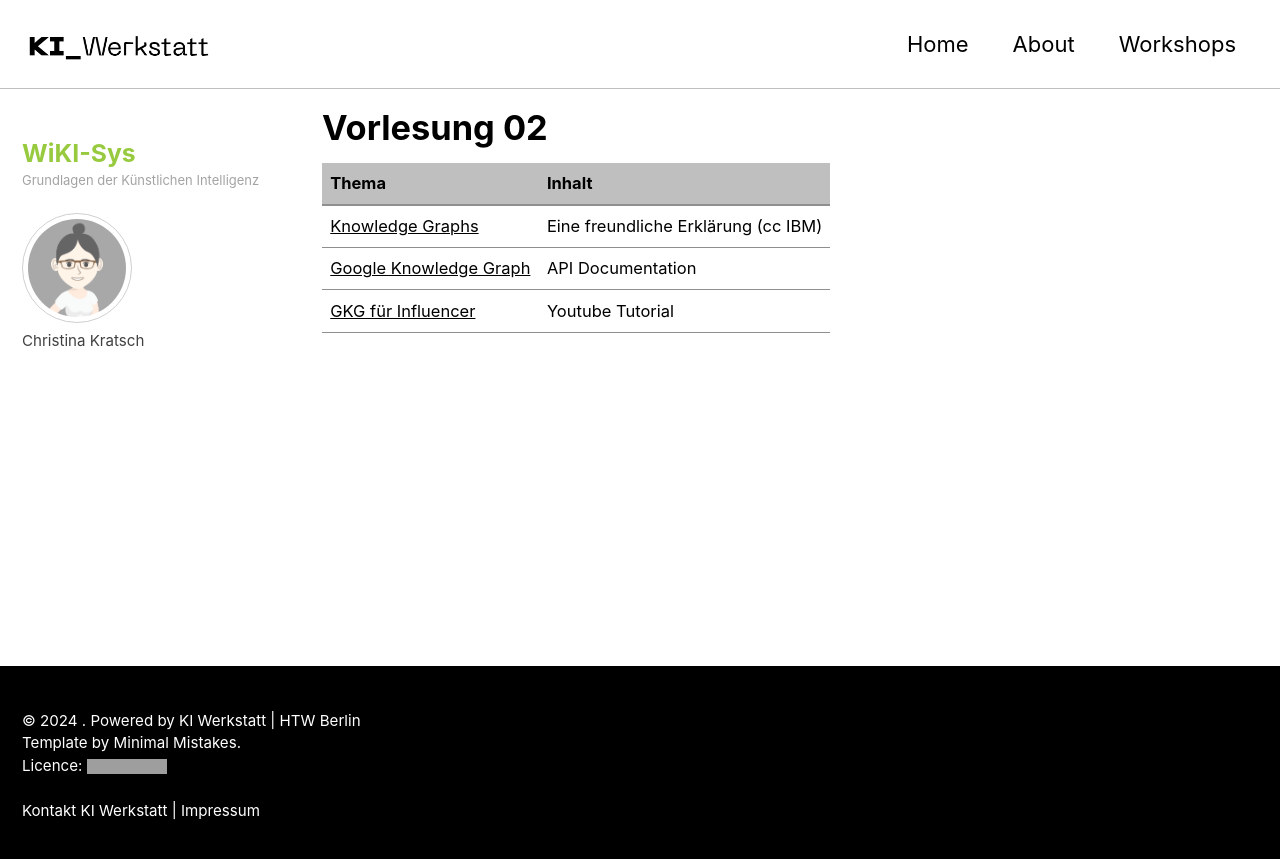
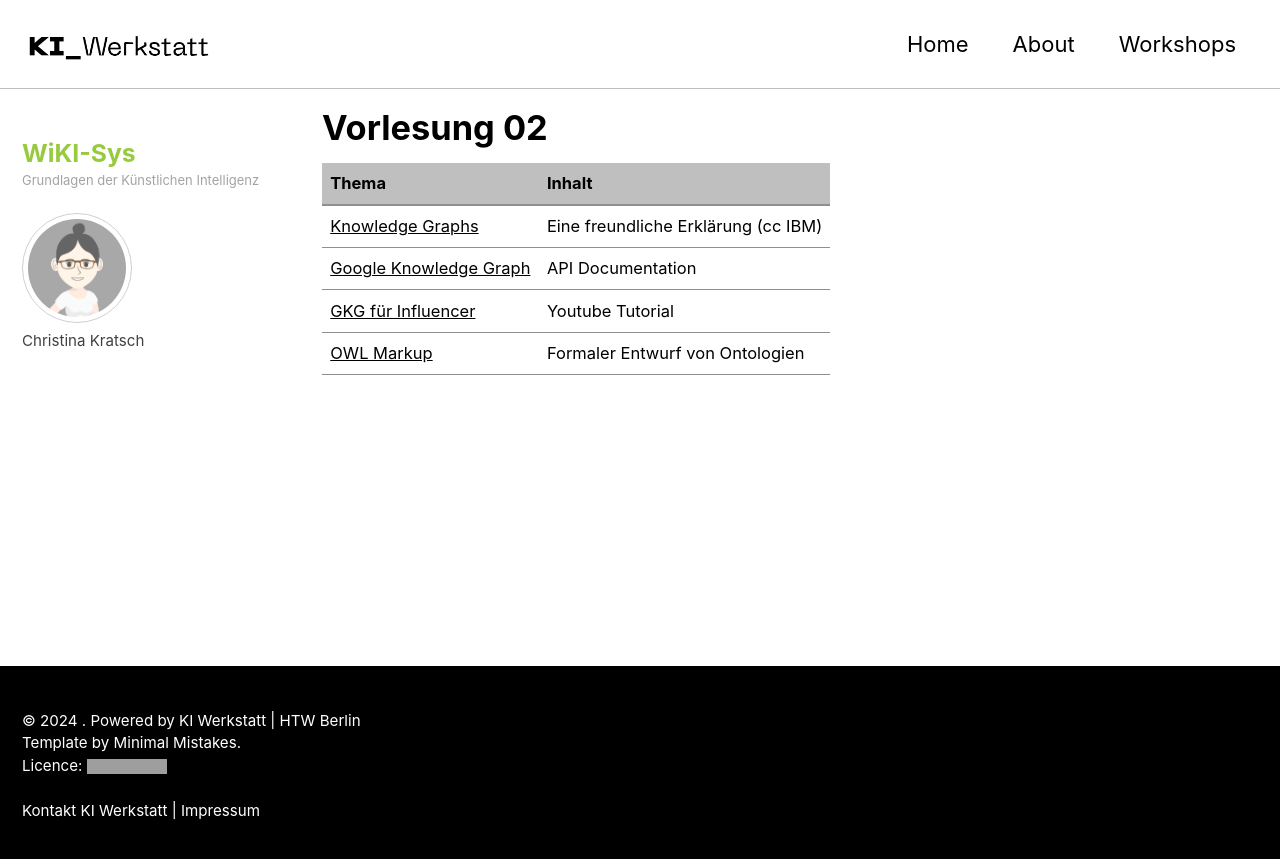
Before and after one commit to chkra/KISys, a Jekyll site: the page built from lectures/02/02.md, in a window 1280 px wide. Shown: the top 859 px of the page. Built offline with Jekyll 4.4.1, drawn with Linux system fonts in a browser that asks for light colours; cached includes are drawn as plain includes; grey boxes are pictures that could not be loaded.

Commit message:
Added OWL Reference

```diff
--- a/lectures/02/02.md
+++ b/lectures/02/02.md
@@ -17,3 +17,4 @@ classes: wide
 | [Knowledge Graphs](https://www.youtube.com/watch?v=y7sXDpffzQQ) |  Eine freundliche Erklärung (cc IBM) |
 | [Google Knowledge Graph](https://developers.google.com/knowledge-graph) |  API Documentation |
 | [GKG für Influencer](https://www.youtube.com/watch?v=Mq2HzMIkM1g) | Youtube Tutorial |
+| [OWL Markup](https://de.wikipedia.org/wiki/Web_Ontology_Language) | Formaler Entwurf von Ontologien |
```
